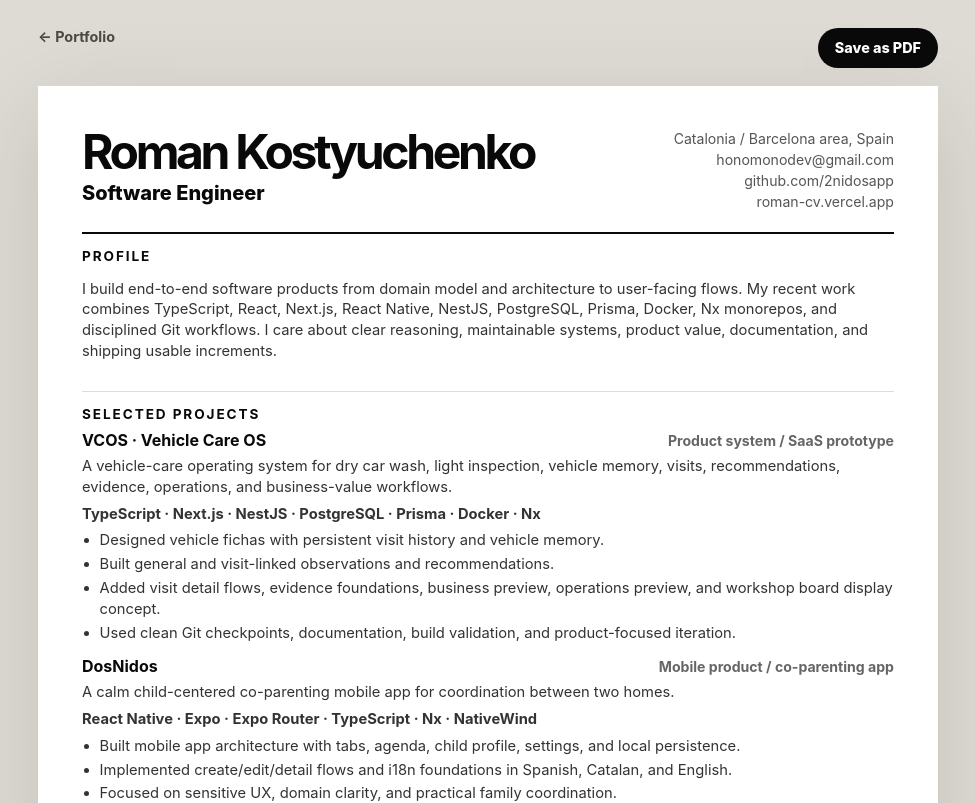
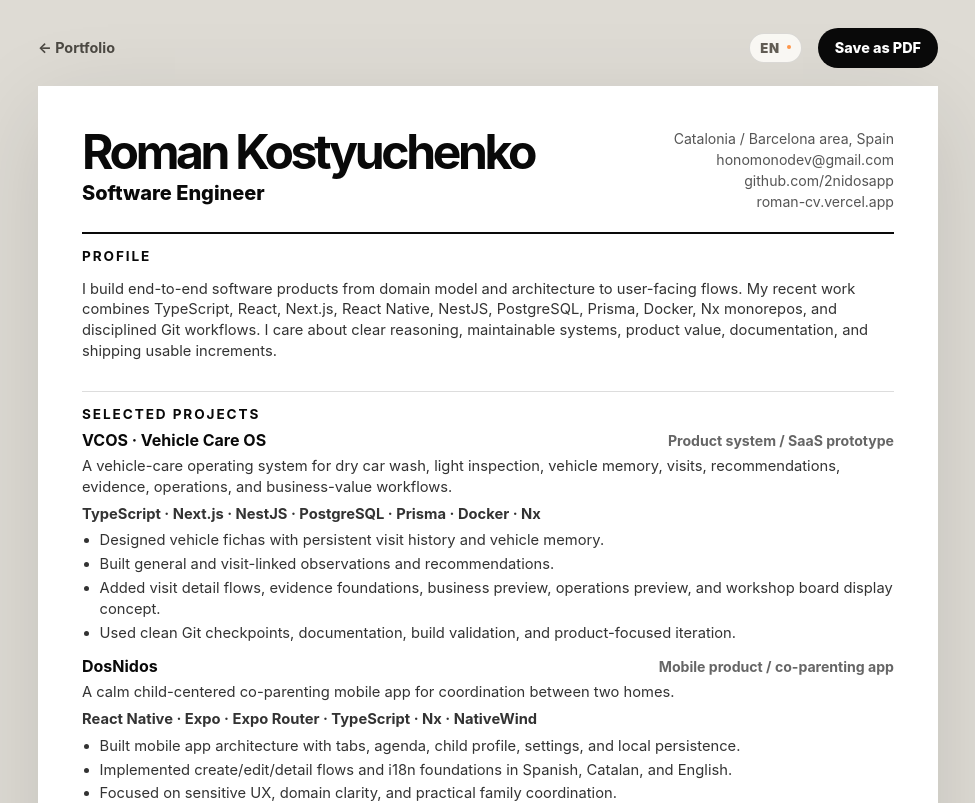
Before and after one commit to 2nidosapp/roman-cv, a Next.js app: page /en/cv in a window 1280 px wide. Shown: the top 803 px of the page, without its empty margins (152-1127 px from the left). Built offline with nearby package versions, Linux system fonts and the light colour scheme.

Commit message:
Add compact language switcher

```diff
--- a/src/app/[locale]/cv/page.tsx
+++ b/src/app/[locale]/cv/page.tsx
@@ -1,6 +1,7 @@
 import Link from 'next/link';
 import { notFound } from 'next/navigation';
 
+import { LanguageSwitcher } from '@/components/language-switcher';
 import { getLocalizedProfile } from '@/data/localized-profile';
 import { isLocale, locales } from '@/i18n/config';
 import { PrintButton } from '@/app/cv/print-button';
@@ -29,6 +30,7 @@ export default async function LocalizedCvPage({ params }: LocalizedCvPageProps)
     <main className="cvPage">
       <div className="cvToolbar">
         <Link href={`/${localeParam}`}>← {labels.portfolio}</Link>
+        <LanguageSwitcher currentLocale={localeParam} page="cv" />
         <PrintButton label={labels.saveAsPdf} />
       </div>
 
--- a/src/app/[locale]/page.tsx
+++ b/src/app/[locale]/page.tsx
@@ -1,6 +1,7 @@
 import Link from 'next/link';
 import { notFound } from 'next/navigation';
 
+import { LanguageSwitcher } from '@/components/language-switcher';
 import { getLocalizedProfile } from '@/data/localized-profile';
 import { isLocale, locales } from '@/i18n/config';
 
@@ -39,6 +40,7 @@ export default async function LocalizedHome({ params }: LocalizedPageProps) {
           <a href="#stack">{labels.stack}</a>
           <a href="#experience">{labels.experience}</a>
           <Link href={cvHref}>{labels.cv}</Link>
+          <LanguageSwitcher currentLocale={localeParam} page="home" />
         </nav>
       </header>
 
--- a/src/app/globals.css
+++ b/src/app/globals.css
@@ -825,3 +825,149 @@ body {
     display: none;
   }
 }
+
+/* Language switcher */
+
+.nav nav {
+  align-items: center;
+}
+
+.languageSwitcher {
+  position: relative;
+  display: inline-flex;
+  align-items: center;
+}
+
+.languageTrigger {
+  display: inline-flex;
+  min-width: 42px;
+  min-height: 30px;
+  align-items: center;
+  justify-content: center;
+  padding: 0 10px;
+  border: 1px solid rgba(8, 8, 8, 0.13);
+  border-radius: 999px;
+  background: rgba(255, 254, 251, 0.82);
+  color: var(--muted);
+  cursor: pointer;
+  font: inherit;
+  font-size: 0.82rem;
+  font-weight: 900;
+  letter-spacing: 0.06em;
+}
+
+.languageTrigger::after {
+  width: 4px;
+  height: 4px;
+  margin-left: 7px;
+  border-radius: 999px;
+  background: var(--accent);
+  content: "";
+  opacity: 0.78;
+  transform: translateY(-1px);
+}
+
+.languageMenu {
+  position: absolute;
+  top: calc(100% + 8px);
+  right: 0;
+  z-index: 80;
+  display: grid;
+  min-width: 148px;
+  gap: 4px;
+  padding: 8px;
+  border: 1px solid rgba(8, 8, 8, 0.11);
+  border-radius: 18px;
+  background: rgba(255, 254, 251, 0.92);
+  box-shadow: 0 18px 50px rgba(8, 8, 8, 0.09);
+  opacity: 0;
+  pointer-events: none;
+  transform: translateY(-4px);
+  transition:
+    opacity 160ms ease,
+    transform 160ms ease;
+  backdrop-filter: blur(18px);
+}
+
+.languageSwitcher[data-open="true"] .languageMenu,
+.languageSwitcher:focus-within .languageMenu {
+  opacity: 1;
+  pointer-events: auto;
+  transform: translateY(0);
+}
+
+@media (hover: hover) and (pointer: fine) {
+  .languageSwitcher:hover .languageMenu {
+    opacity: 1;
+    pointer-events: auto;
+    transform: translateY(0);
+  }
+}
+
+.languageMenu a {
+  display: grid;
+  grid-template-columns: 34px 1fr;
+  gap: 8px;
+  align-items: center;
+  padding: 8px 10px;
+  border-radius: 12px;
+  color: var(--text);
+  font-size: 0.86rem;
+  font-weight: 850;
+  text-decoration: none;
+}
+
+.languageMenu a:hover,
+.languageMenu a:focus,
+.languageMenu a[aria-current="true"] {
+  background: var(--soft);
+}
+
+.languageCode {
+  color: var(--accent);
+  font-size: 0.78rem;
+  font-weight: 950;
+  letter-spacing: 0.08em;
+}
+
+.languageName {
+  color: var(--muted);
+}
+
+.cvToolbar {
+  align-items: center;
+  flex-wrap: wrap;
+}
+
+.cvToolbar .languageSwitcher {
+  margin-left: auto;
+}
+
+@media (max-width: 640px) {
+  .nav nav {
+    width: 100%;
+    gap: 10px;
+  }
+
+  .nav .languageSwitcher {
+    margin-left: auto;
+  }
+
+  .languageTrigger {
+    min-height: 32px;
+  }
+
+  .languageMenu {
+    right: 0;
+  }
+
+  .cvToolbar {
+    padding: 14px;
+  }
+}
+
+@media print {
+  .languageSwitcher {
+    display: none !important;
+  }
+}
--- /dev/null
+++ b/src/components/language-switcher.tsx
@@ -0,0 +1,64 @@
+'use client';
+
+import Link from 'next/link';
+import { useState } from 'react';
+
+import {
+  localeLabels,
+  localeNames,
+  locales,
+  type Locale,
+} from '@/i18n/config';
+
+type LanguageSwitcherProps = {
+  currentLocale: Locale;
+  page: 'home' | 'cv';
+};
+
+function hrefForLocale(locale: Locale, page: LanguageSwitcherProps['page']) {
+  return page === 'cv' ? `/${locale}/cv` : `/${locale}`;
+}
+
+function rememberLocale(locale: Locale) {
+  document.cookie = `NEXT_LOCALE=${locale}; path=/; max-age=31536000; SameSite=Lax`;
+}
+
+export function LanguageSwitcher({
+  currentLocale,
+  page,
+}: LanguageSwitcherProps) {
+  const [isOpen, setIsOpen] = useState(false);
+
+  return (
+    <div className="languageSwitcher" data-open={isOpen}>
+      <button
+        aria-expanded={isOpen}
+        aria-haspopup="menu"
+        aria-label="Change language"
+        className="languageTrigger"
+        type="button"
+        onClick={() => setIsOpen((current) => !current)}
+      >
+        {localeLabels[currentLocale]}
+      </button>
+
+      <div className="languageMenu" role="menu">
+        {locales.map((locale) => (
+          <Link
+            aria-current={locale === currentLocale ? 'true' : undefined}
+            href={hrefForLocale(locale, page)}
+            key={locale}
+            role="menuitem"
+            onClick={() => {
+              rememberLocale(locale);
+              setIsOpen(false);
+            }}
+          >
+            <span className="languageCode">{localeLabels[locale]}</span>
+            <span className="languageName">{localeNames[locale]}</span>
+          </Link>
+        ))}
+      </div>
+    </div>
+  );
+}
```
